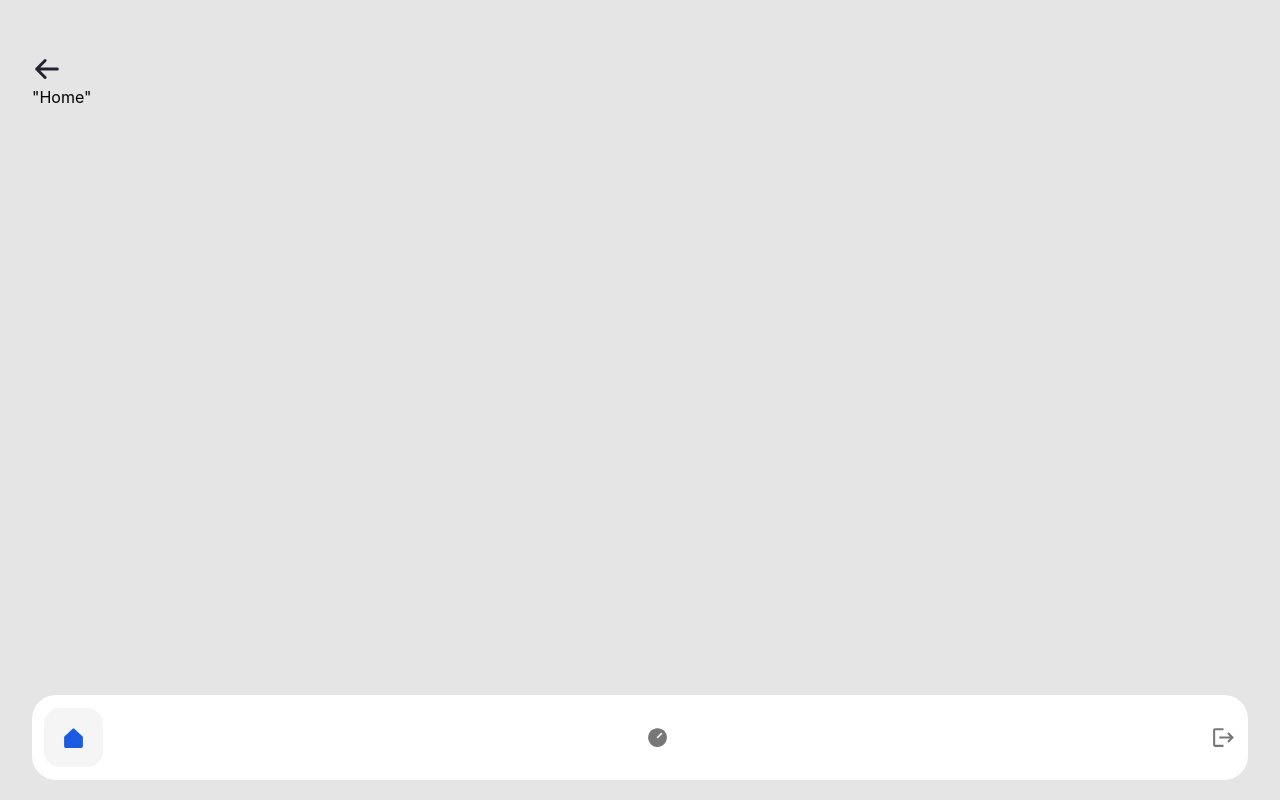
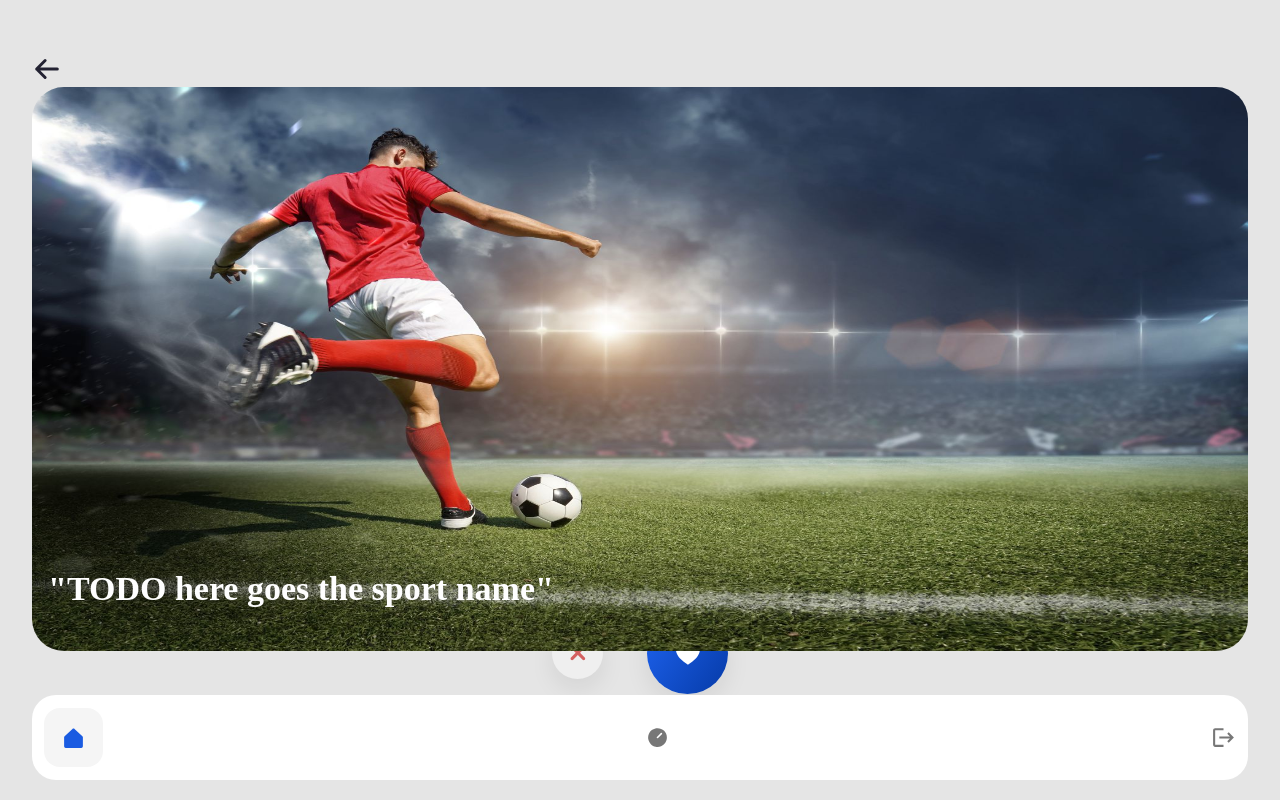
Before and after one commit to gabi04/greenrun2.0, a React (Create React App) app: page / in a window 1280 px wide. Built offline with nearby package versions, Linux system fonts and the light colour scheme.

Commit message:
chore: home mockup

```diff
--- a/src/App.tsx
+++ b/src/App.tsx
@@ -3,6 +3,9 @@ import LeftArrow from "./svgs/LeftArrow";
 import Footer from "./Components/Footer";
 import Scenes from "./scenes";
 import GreenRunContextProvider from "./contexts/GreenRunContext";
+
+//TODO eliminar bootstrap
+//TODO mirar si eliminar moment
 
 const App = (): JSX.Element => {
   return (
--- /dev/null
+++ b/src/scenes/Home/HomeStyles.jsx
@@ -0,0 +1,59 @@
+import styled from "styled-components";
+
+export const HomeStyles = styled.div`
+  display: grid;
+  grid-template-rows: 564px calc(100% - 564px);
+  grid-template-areas:
+    "image"
+    "btns";
+  height: 100%;
+  .home__img {
+    height: 100%;
+    width: 100%;
+    grid-area: image;
+    border-radius: 32px;
+  }
+  .home__btns {
+    grid-area: btns;
+    display: flex;
+    justify-content: center;
+    align-items: center;
+  }
+
+  .home__btns__btn {
+    height: 51px;
+    width: 51px;
+    border-radius: 100%;
+    border: none;
+    margin: 0 22px;
+    display: flex;
+    align-items: center;
+    justify-content: center;
+    box-shadow: 0px 10px 25px rgba(0, 0, 0, 0.08);
+  }
+
+  .home__btns__btn--active {
+    width: 81px;
+    height: 81px;
+    background: linear-gradient(125.02deg, #236bfe -17.11%, #063ba8 98.58%);
+    path {
+      fill: white;
+    }
+  }
+
+  .home__img__container {
+    position: relative;
+  }
+
+  .home__img__sport {
+    position: absolute;
+    bottom: 8px;
+    left: 16px;
+    font-family: "DM Sans";
+    font-style: normal;
+    font-weight: 700;
+    font-size: 34px;
+    line-height: 122.02%;
+    color: #fefefe;
+  }
+`;
--- a/src/scenes/Home/index.tsx
+++ b/src/scenes/Home/index.tsx
@@ -1,5 +1,26 @@
+import XSvg from "../../svgs/XSvg";
+import Like from "../../svgs/Like";
+import default_image from "./default_image.jpg";
+import { HomeStyles } from "./HomeStyles";
+
 const Home = (): JSX.Element => {
-  return <>"Home"</>;
+  return (
+    <HomeStyles>
+      <div className="home__img__container">
+        <img src={default_image} alt="default_img_home" className="home__img" />
+        <p className="home__img__sport">"TODO here goes the sport name"</p>
+      </div>
+
+      <div className="home__btns">
+        <button className="home__btns__btn">
+          <XSvg />
+        </button>
+        <button className="home__btns__btn home__btns__btn--active">
+          <Like />
+        </button>
+      </div>
+    </HomeStyles>
+  );
 };
 
 export default Home;
```
Also changed, not shown: src/scenes/Home/default_image.jpg (added).
